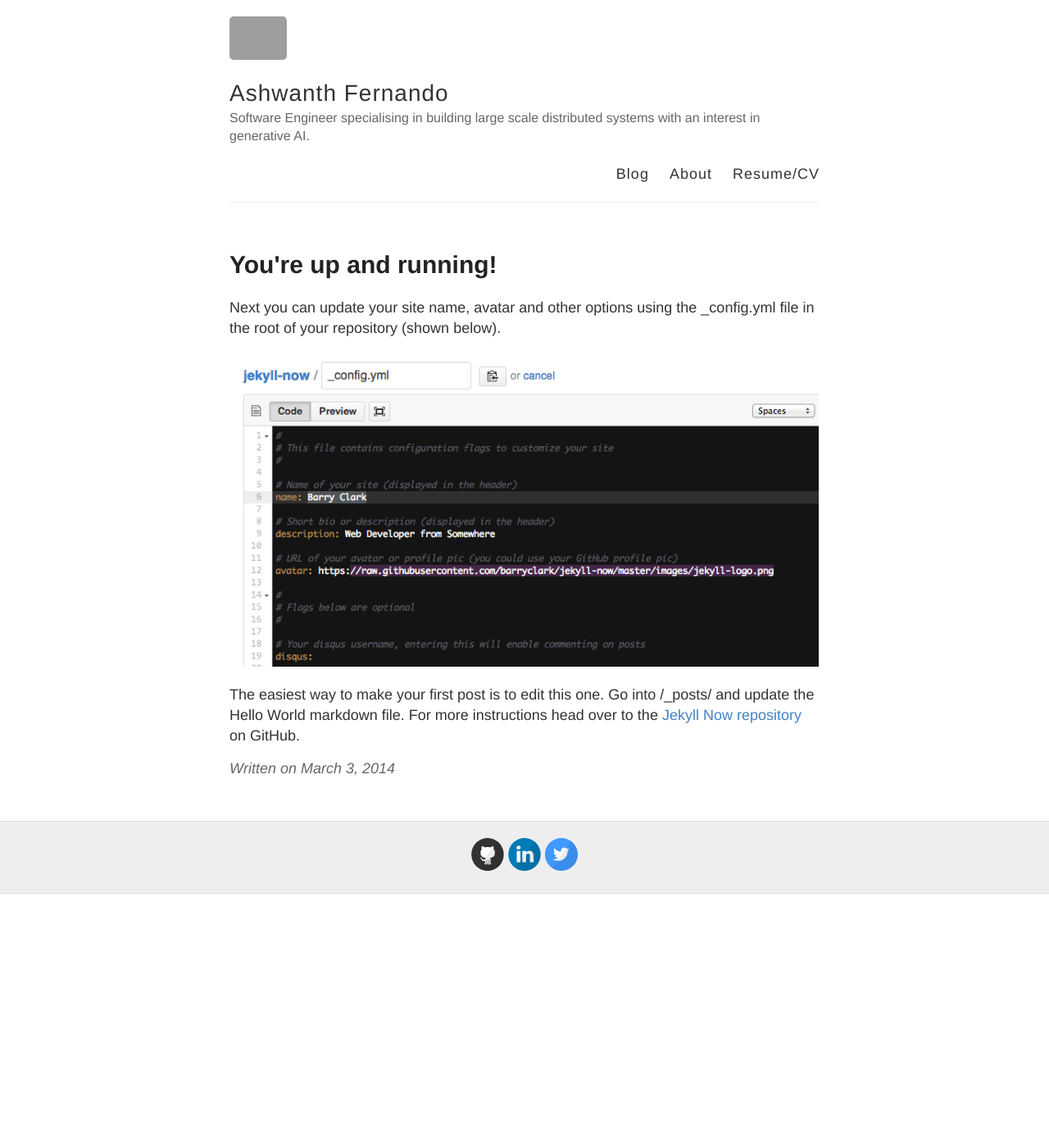
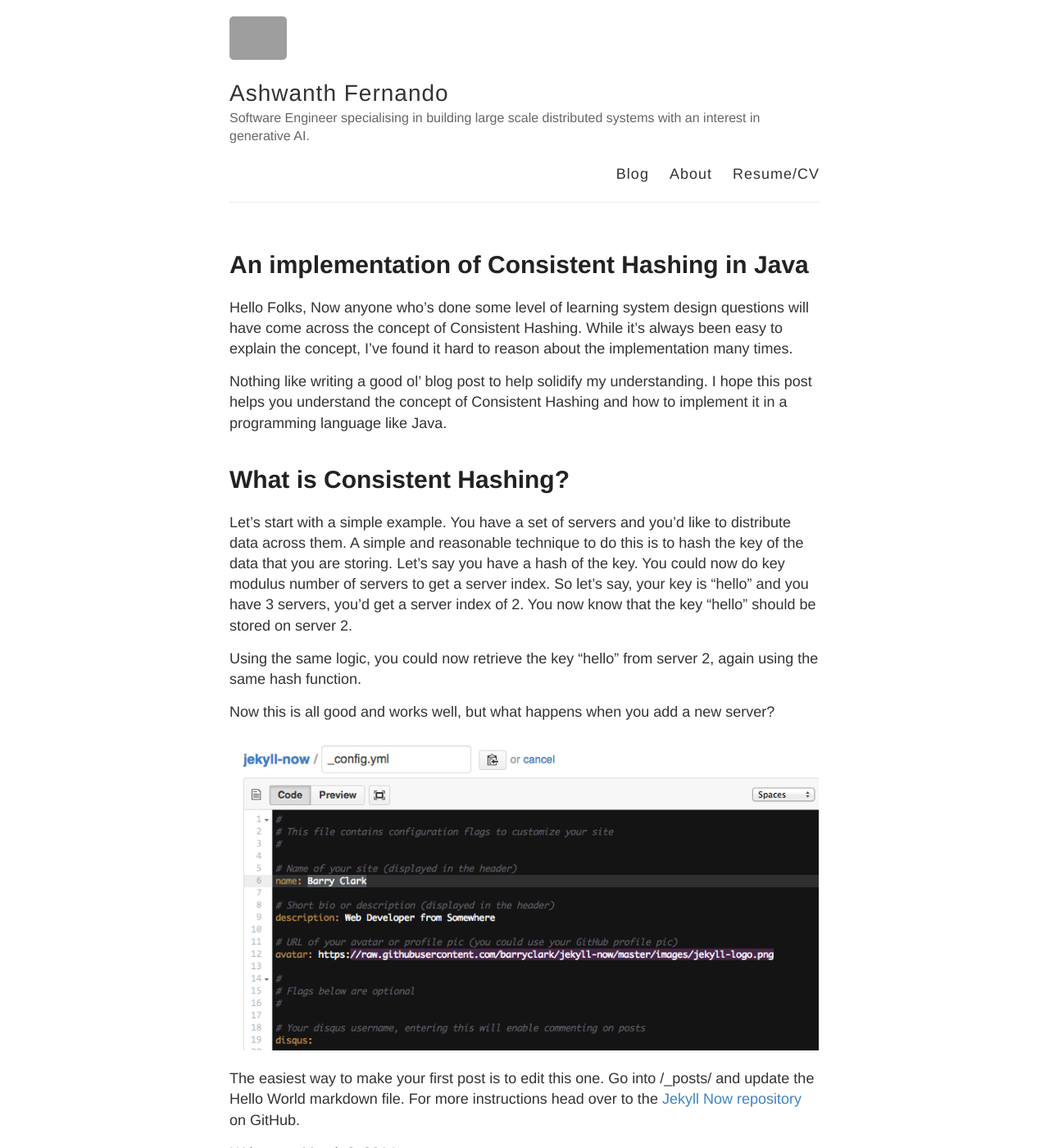
Before and after one commit to crazysoftwarecoder/crazysoftwarecoder.github.io, a Jekyll site: the page built from _posts/2014-3-3-Hello-World.md, in a window 1280 px wide and 1400 px high. Shown: the whole window at 82% size. Built offline with Jekyll 4.4.1, drawn with Linux system fonts in a browser that asks for light colours; grey boxes are pictures that could not be loaded.

Commit message:
Consistent hashing

```diff
--- a/_posts/2014-3-3-Hello-World.md
+++ b/_posts/2014-3-3-Hello-World.md
@@ -1,9 +1,20 @@
 ---
 layout: post
-title: You're up and running!
+title: An implementation of Consistent Hashing in Java
 ---
 
-Next you can update your site name, avatar and other options using the _config.yml file in the root of your repository (shown below).
+Hello Folks, Now anyone who's done some level of learning system design questions will have come across the concept of Consistent Hashing. While it's always been easy to explain the concept, I've found it hard to reason about the implementation many times.
+
+Nothing like writing a good ol' blog post to help solidify my understanding. I hope this post helps you understand the concept of Consistent Hashing and how to implement it in a programming language like Java.
+
+# What is Consistent Hashing?
+
+Let's start with a simple example. You have a set of servers and you'd like to distribute data across them. A simple and reasonable technique to do this is to hash the key of the data that you are storing. Let's say you have a hash of the key. You could now do key modulus number of servers to get a server index. So let's say, your key is "hello" and you have 3 servers, you'd get a server index of 2. You now know that the key "hello" should be stored on server 2.
+
+Using the same logic, you could now retrieve the key "hello" from server 2, again using the same hash function.
+
+Now this is all good and works well, but what happens when you add a new server?
+
 
 ![_config.yml]({{ site.baseurl }}/images/config.png)
 
```
